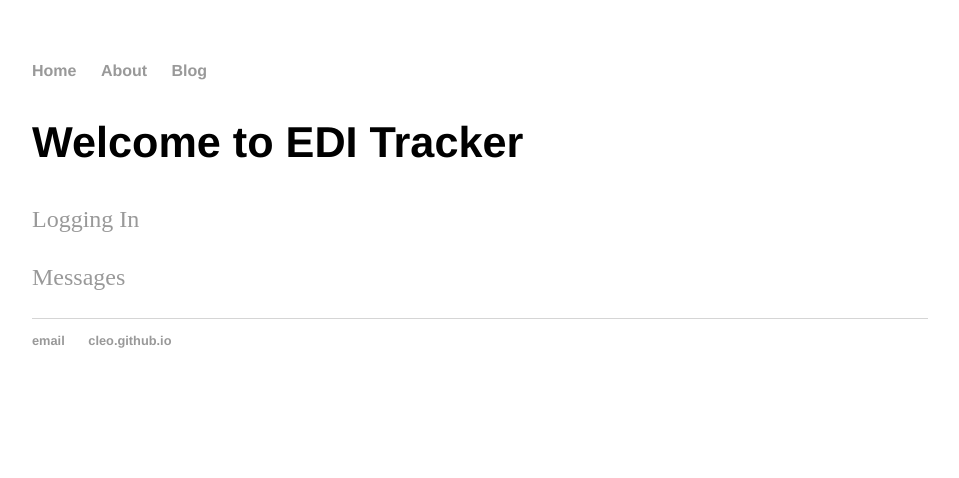
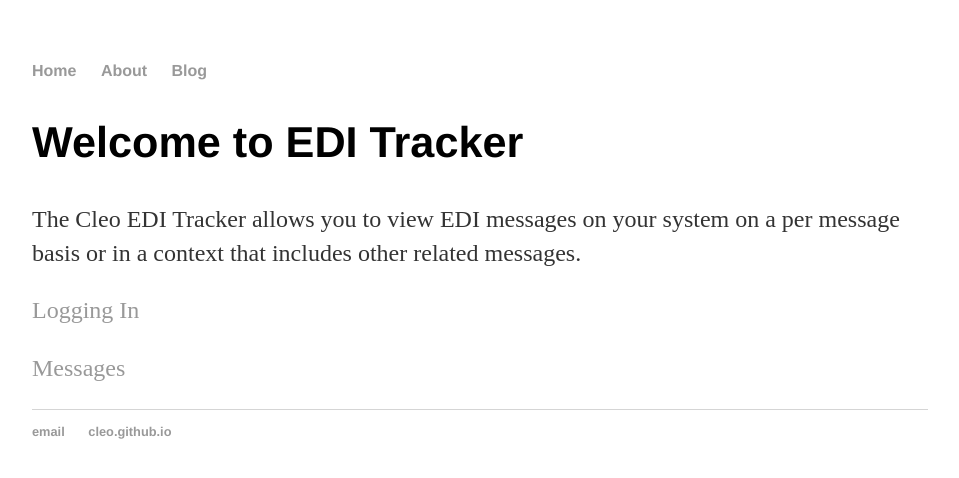
Before and after one commit to wkellett/cleo.github.io, a Jekyll site: the page built from EDITracker/index.md, in a window 1280 px wide. Shown: the top 478 px of the page, without its empty margins (160-1119 px from the left). Built offline with Jekyll 4.4.1, drawn with Linux system fonts in a browser that asks for light colours.

Commit message:
Update index.md

```diff
--- a/EDITracker/index.md
+++ b/EDITracker/index.md
@@ -4,6 +4,8 @@ title: Welcome to EDI Tracker
 ---
 ## Welcome to EDI Tracker
 
+The Cleo EDI Tracker allows you to view EDI messages on your system on a per message basis or in a context that includes other related messages.
+
 [Logging In](LoggingIn.html)
 
 [Messages](Messages.html)
```
